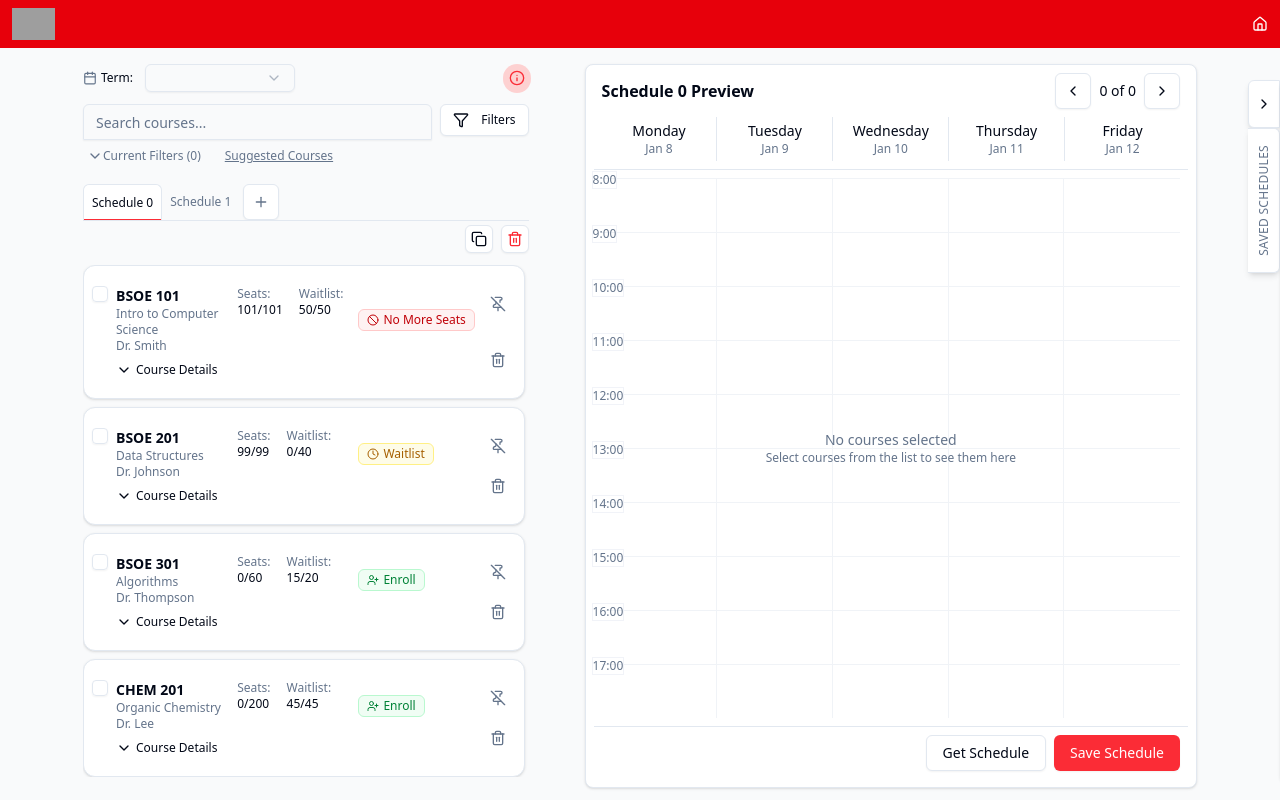
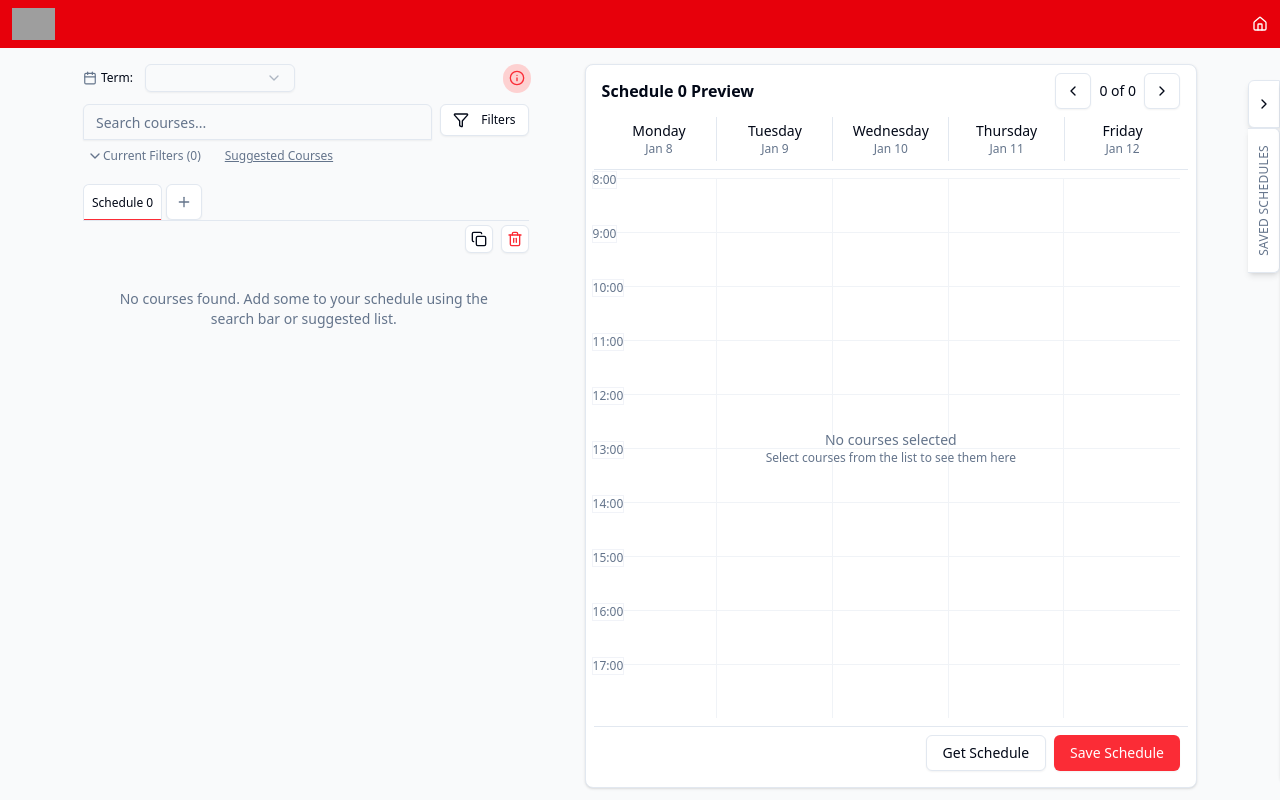
Before and after one commit to enibalo/ScheduleBuilder, a Next.js app: page /schedule in a window 1280 px wide. Shown: the top 800 px of the page. Built offline with nearby package versions, Linux system fonts and the light colour scheme; grey boxes are pictures that could not be loaded.

Commit message:
get rid of test data

```diff
--- a/src/app/schedule/page.jsx
+++ b/src/app/schedule/page.jsx
@@ -55,28 +55,32 @@ export default function CourseSearch() {
     return found;
   }
 
-  const courseSchedules = baseData.map((schedule, index) => {
-    return {
-      name: `Schedule ${index}`,
-      id: index,
-      courses: schedule.map(course => {
-        return {
-          ...course,
-          ...findClassByID(course.id),
-          selected: false,
-          pinned: false
-        }
-      })
-    }
-  });
-
+  // const courseSchedules = baseData.map((schedule, index) => {
+  //   return {
+  //     name: `Schedule ${index}`,
+  //     id: index,
+  //     courses: schedule.map(course => {
+  //       return {
+  //         ...course,
+  //         ...findClassByID(course.id),
+  //         selected: false,
+  //         pinned: false
+  //       }
+  //     })
+  //   }
+  // });
+  const initalCourses = [{
+    name: `Schedule ${0}`,
+    id: Date.now().toString(),
+    courses: []
+  }];
 
   const [enrolledCourses, setEnrolledCourses] = useState({});
 
   const [searchQuery, setSearchQuery] = useState("")
   const [activeSchedule, setActiveSchedule] = useState(0)
-  const [activeScheduleData, setActiveScheduleData] = useState(courseSchedules[0])
-  const [loadedSchedules, setLoadedSchedules] = useState(courseSchedules)
+  const [loadedSchedules, setLoadedSchedules] = useState(initalCourses)
+  const [activeScheduleData, setActiveScheduleData] = useState(initalCourses[0])
   const [weekNumber, setWeekNumber] = useState(0)
   const [savedSchedules, setSavedSchedules] = useState([])
   const [savedSchedulesCollapsed, setSavedSchedulesCollapsed] = useState(true)
@@ -86,7 +90,6 @@ export default function CourseSearch() {
   const [selectedTerm, setSelectedTerm] = useState(localStorage.getItem("term"))
   const [totalWeeks,setTotalWeeks] = useState(0)
 
-  console.log(activeScheduleData)
 
   // Add new state for tracking pending actions
   const [pendingActions, setPendingActions] = useState([])
@@ -280,11 +283,25 @@ export default function CourseSearch() {
 
   function addEmptySchedule() {
     addTab({
-      name: `New Schedule`,
+      name: `Schedule ${loadedSchedules.length}`,
       id: Date.now().toString(),
       courses: []
     })
   }
+
+  function handleSelectedTerm(term){
+    setLoadedSchedules([{
+      name: `Schedule ${0}`,
+      id: Date.now().toString(),
+      courses: []
+    }]);
+    console.log(loadedSchedules);
+    setActiveSchedule(0);
+    setActiveScheduleData(loadedSchedules[0]);
+    setSelectedTerm(term);
+  }
+
+
 
   function addTab(schedule) {
     // add the schedule to the list of schedules
@@ -457,7 +474,7 @@ export default function CourseSearch() {
                   <Calendar className="h-3.5 w-3.5 mr-1 text-muted-foreground" />
                   <span className="text-xs font-medium mr-1">Term:</span>
                 </div>
-                <Select value={selectedTerm} onValueChange={setSelectedTerm}>
+                <Select value={selectedTerm} onValueChange={handleSelectedTerm}>
                   <SelectTrigger className="w-[150px] h-7 text-xs"> {/* ↓ smaller input */}
                     <SelectValue placeholder="Select term" />
                   </SelectTrigger>
```
